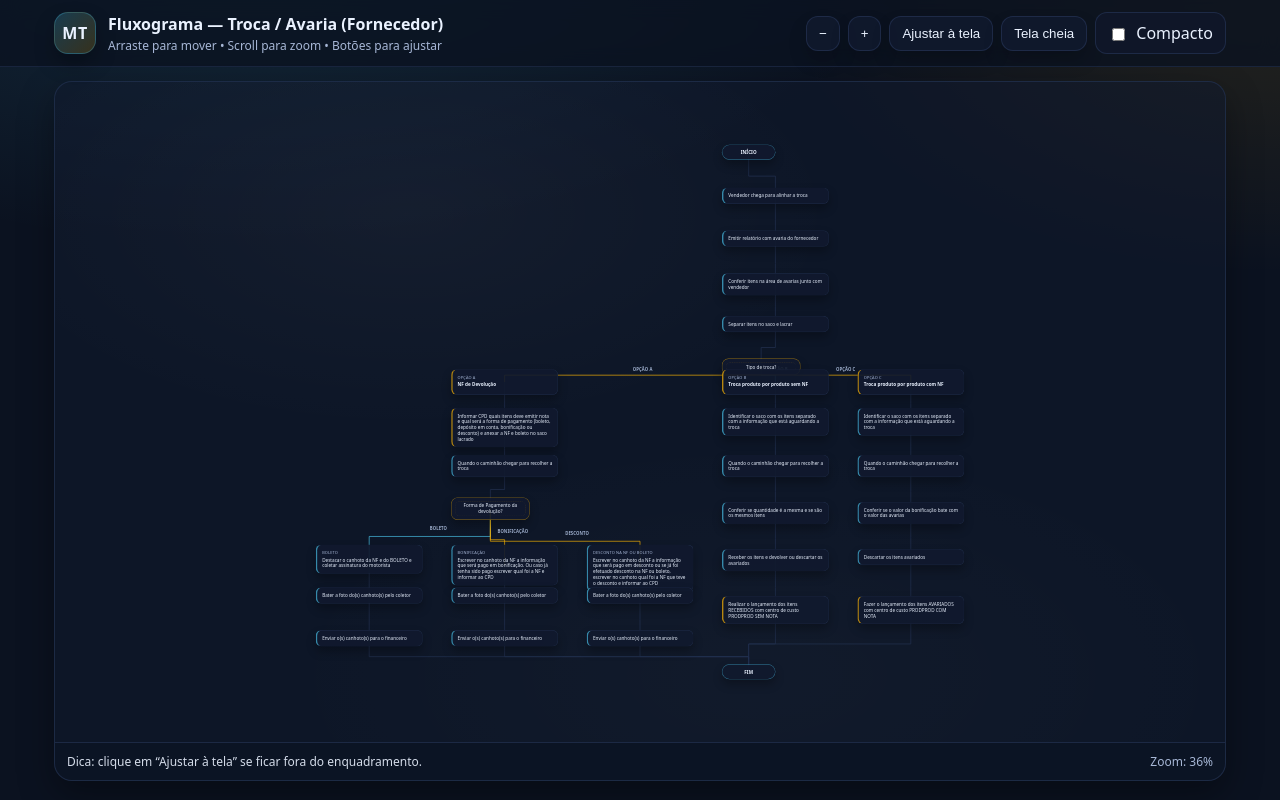
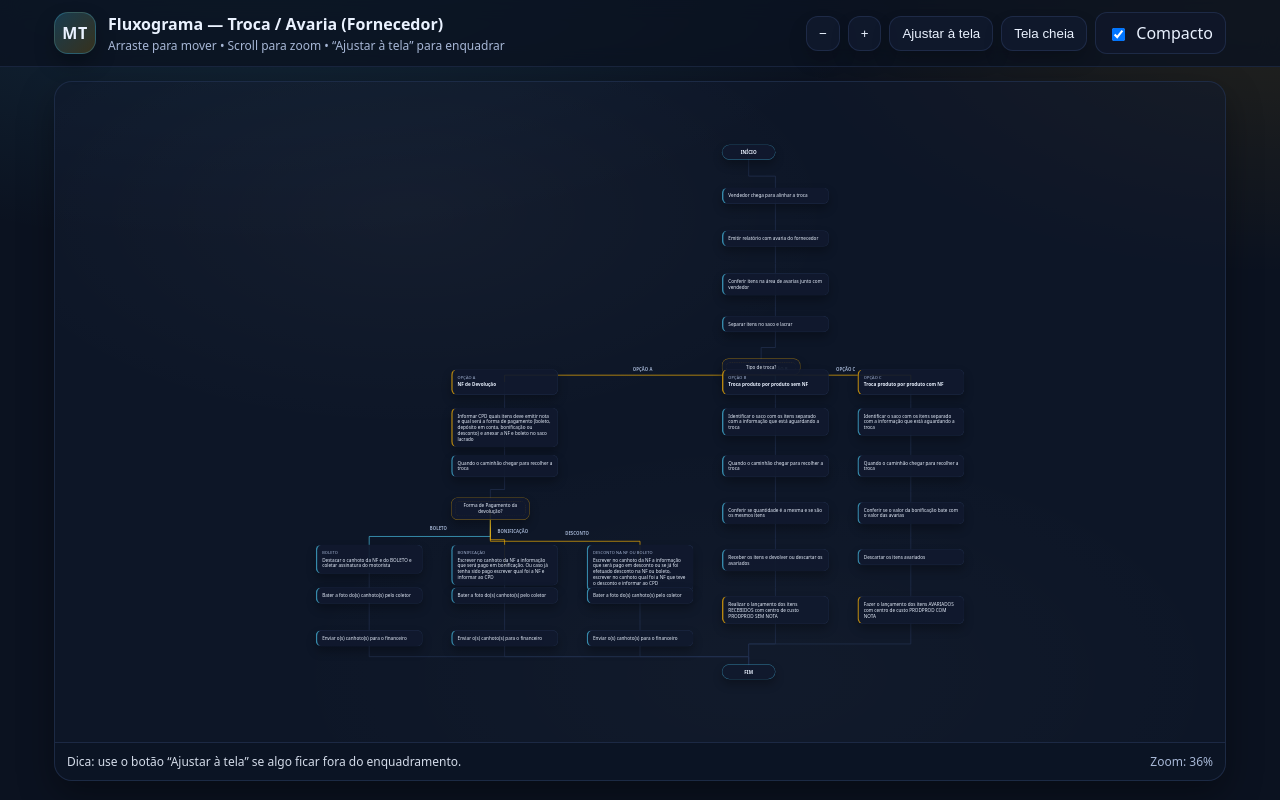
Before and after one commit to totti-code/fluxogramacompleto, a plain HTML site: page index.html in a window 1280 px wide. Drawn offline with Linux system fonts and the light colour scheme.

Commit message:
Update index.html

```diff
--- a/index.html
+++ b/index.html
@@ -3,7 +3,7 @@
 <head>
   <meta charset="utf-8" />
   <meta name="viewport" content="width=device-width,initial-scale=1" />
-  <title>Fluxograma — Troca / Avaria</title>
+  <title>Fluxograma — Troca / Avaria (Fornecedor)</title>
   <link rel="stylesheet" href="style.css" />
 </head>
 <body>
@@ -14,7 +14,7 @@
       <div class="logo">MT</div>
       <div>
         <h1>Fluxograma — Troca / Avaria (Fornecedor)</h1>
-          <p class="muted">Arraste para mover • Scroll para zoom • Botões para ajustar</p>
+        <p class="muted">Arraste para mover • Scroll para zoom • “Ajustar à tela” para enquadrar</p>
       </div>
     </div>
 
@@ -23,8 +23,9 @@
       <button class="btn" id="btnZoomIn" title="Aumentar zoom">+</button>
       <button class="btn" id="btnFit" title="Ajustar à tela">Ajustar à tela</button>
       <button class="btn" id="btnFull" title="Tela cheia">Tela cheia</button>
+
       <label class="toggle" title="Modo compacto (fonte/padding menores)">
-          <input type="checkbox" id="toggleCompact" />
+        <input type="checkbox" id="toggleCompact" checked />
         <span>Compacto</span>
       </label>
     </div>
@@ -33,7 +34,6 @@
 
 <main class="wrap">
   <section class="stage" id="stage">
-      <!-- viewport (com pan/zoom) -->
     <div class="viewport" id="viewport">
       <div class="world" id="world">
         <svg class="edges" id="edges" xmlns="http://www.w3.org/2000/svg"></svg>
@@ -42,7 +42,7 @@
     </div>
 
     <footer class="foot">
-        <span class="hint">Dica: clique em “Ajustar à tela” se ficar fora do enquadramento.</span>
+      <span class="hint">Dica: use o botão “Ajustar à tela” se algo ficar fora do enquadramento.</span>
       <span class="muted" id="status"></span>
     </footer>
   </section>
```
Lines whose indentation alone changed are shown as unchanged.
